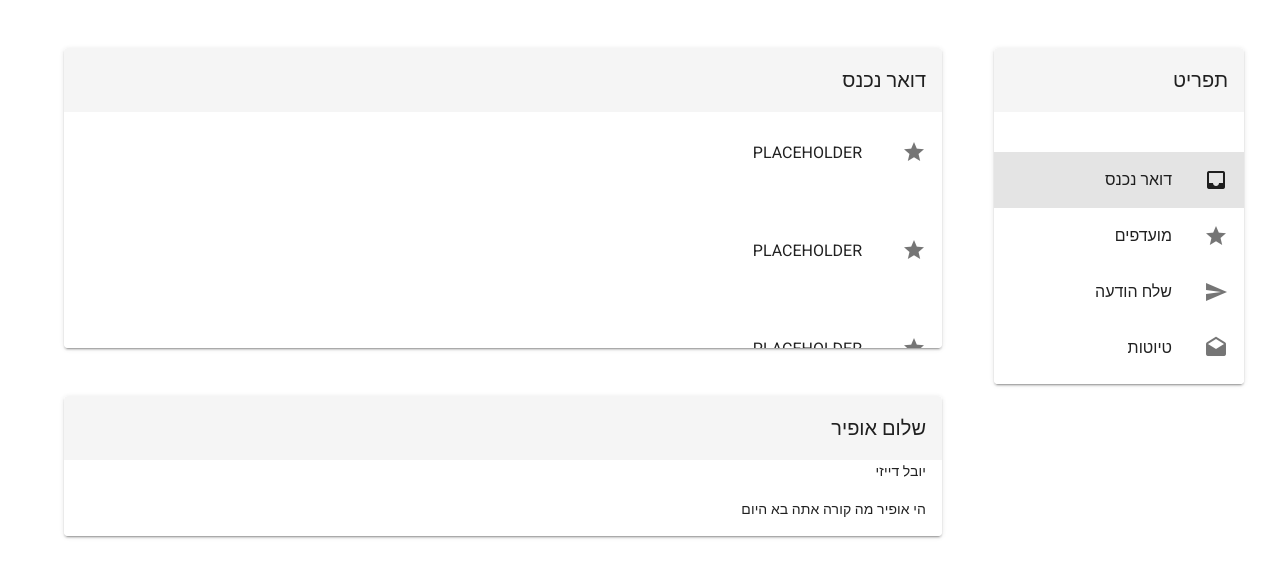
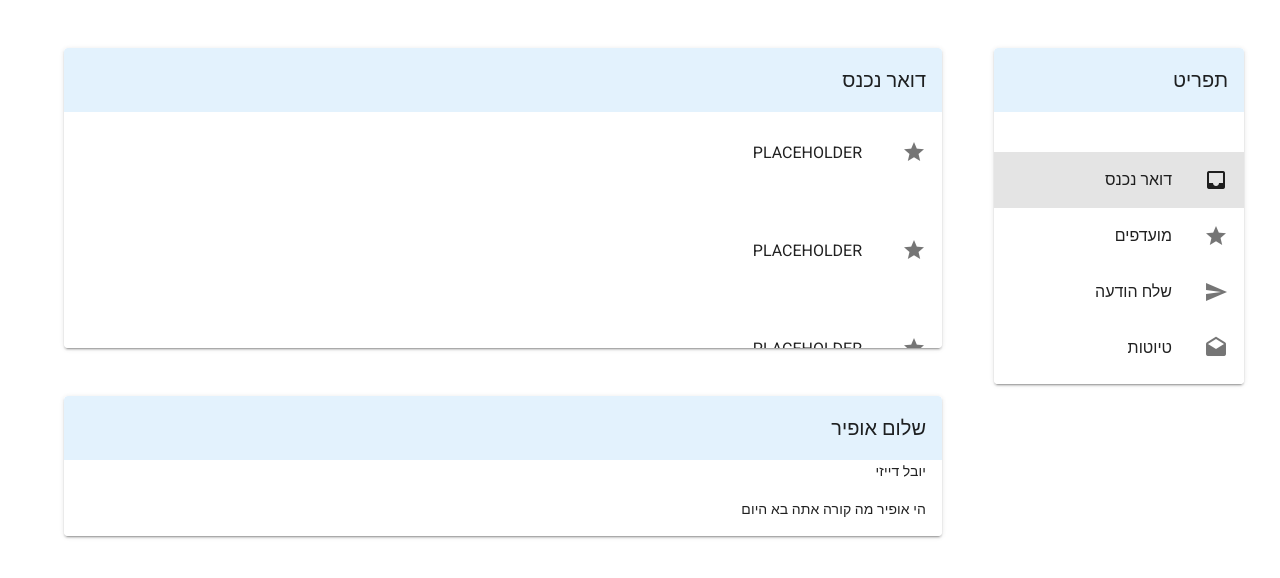
Before and after one commit to SennaTheRedeemer/Gmail, a Vue app: page / in a window 1280 px wide. Shown: the top 578 px of the page. Built offline with nearby package versions, Linux system fonts and the light colour scheme.

Commit message:
changed color navbar

```diff
--- a/src/components/MailCard.vue
+++ b/src/components/MailCard.vue
@@ -2,8 +2,10 @@
     <v-card
     id="scroll-target"
     class="ml-4 overflow-hidden">
+
         <v-app-bar
         absolute
+        color="blue lighten-5"
         elevate-on-scroll
         scroll-target="#scrollable"
         >
```
